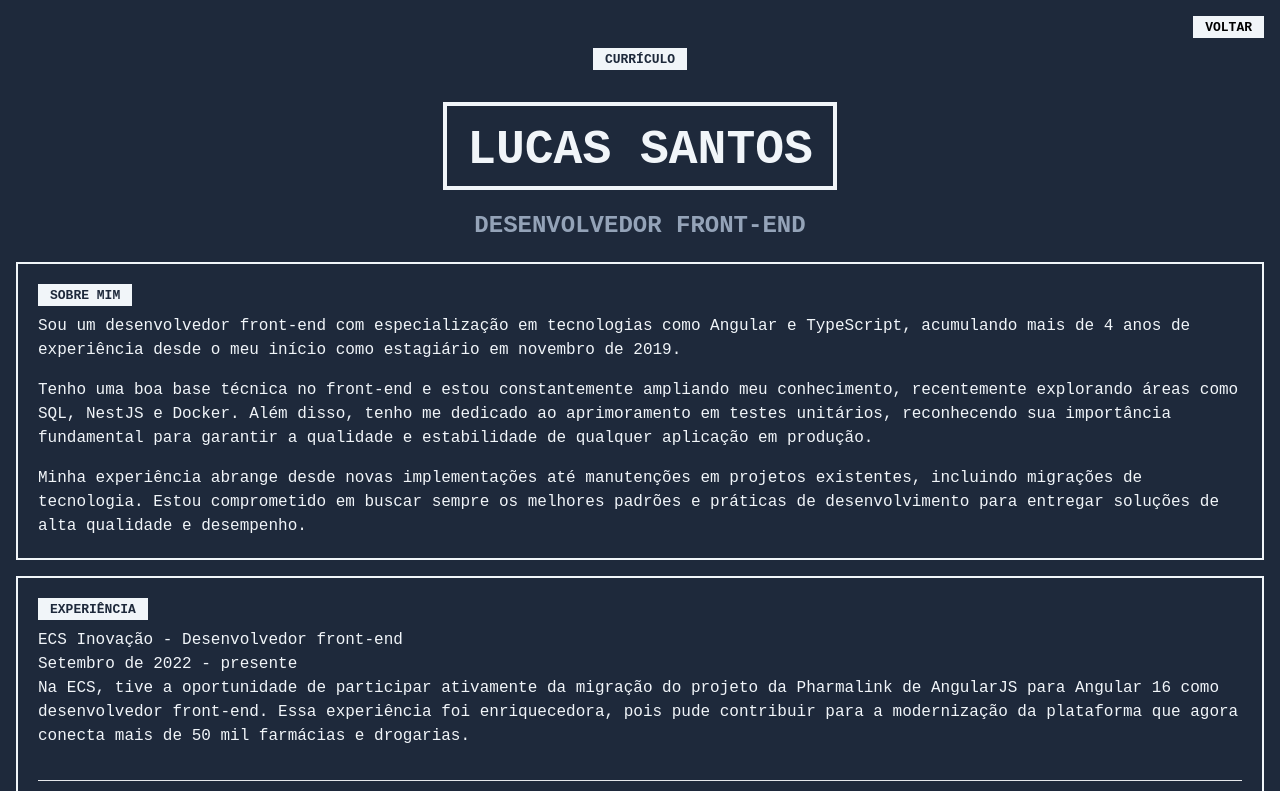
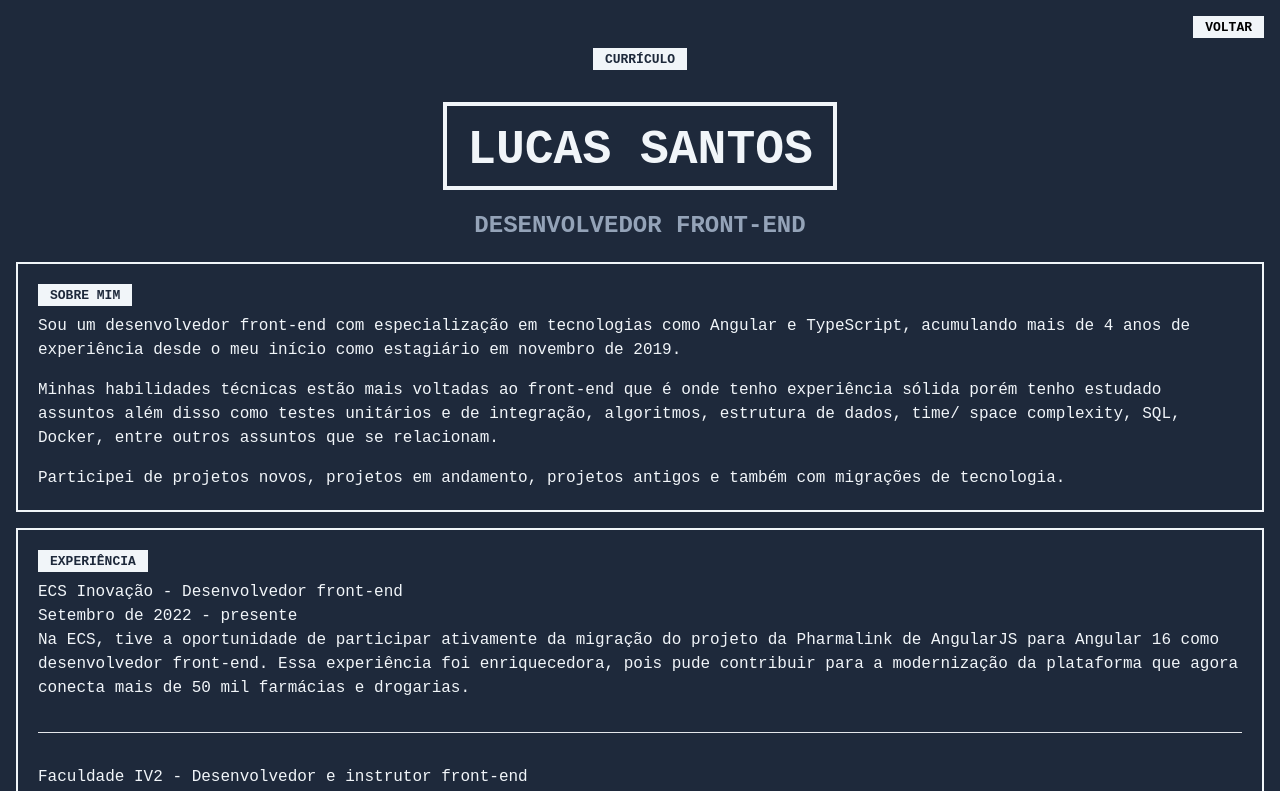
Before and after one commit to ffavareto/lucasfavareto, a Next.js app: page /curriculum in a window 1280 px wide. Shown: the top 791 px of the page. Built offline with nearby package versions, Linux system fonts and the light colour scheme.

Commit message:
atualização no currículo

```diff
--- a/src/app/curriculum/page.js
+++ b/src/app/curriculum/page.js
@@ -36,19 +36,15 @@ export default function Curriculum() {
                 novembro de 2019.
               </p>
               <p>
-                Tenho uma boa base técnica no front-end e estou constantemente
-                ampliando meu conhecimento, recentemente explorando áreas como
-                SQL, NestJS e Docker. Além disso, tenho me dedicado ao
-                aprimoramento em testes unitários, reconhecendo sua importância
-                fundamental para garantir a qualidade e estabilidade de qualquer
-                aplicação em produção.
+                Minhas habilidades técnicas estão mais voltadas ao front-end que
+                é onde tenho experiência sólida porém tenho estudado assuntos
+                além disso como testes unitários e de integração, algoritmos,
+                estrutura de dados, time/ space complexity, SQL, Docker, entre
+                outros assuntos que se relacionam.
               </p>
               <p>
-                Minha experiência abrange desde novas implementações até
-                manutenções em projetos existentes, incluindo migrações de
-                tecnologia. Estou comprometido em buscar sempre os melhores
-                padrões e práticas de desenvolvimento para entregar soluções de
-                alta qualidade e desempenho.
+                Participei de projetos novos, projetos em andamento, projetos
+                antigos e também com migrações de tecnologia.
               </p>
             </div>
           </div>
```
